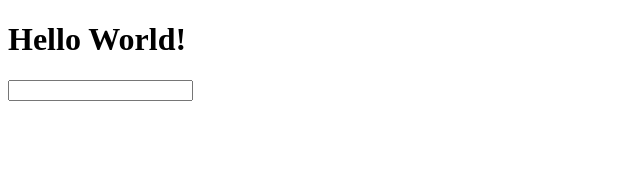
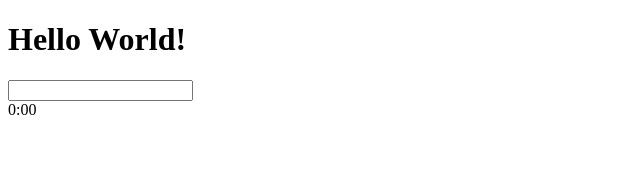
Before and after one commit to kazuma1989/chrome-ext-timer, a Preact app: page / in a window 1280 px wide. Shown: the top 191 px of the page, without its empty margins (0-640 px from the left). Built offline with nearby package versions, Linux system fonts and the light colour scheme.

Commit message:
feat: Add a timer with a worker

```diff
--- a/src/App.tsx
+++ b/src/App.tsx
@@ -1,4 +1,5 @@
 import { useState } from 'preact/hooks'
+import Timer from './Timer'
 
 export default function App() {
   const [name, setName] = useState('')
@@ -7,6 +8,8 @@ export default function App() {
     <div>
       <h1>Hello {name?.toUpperCase() || 'World'}!</h1>
       <input value={name} onInput={e => setName(e.currentTarget.value)} />
+
+      <Timer />
     </div>
   )
 }
--- /dev/null
+++ b/src/Timer.tsx
@@ -0,0 +1,24 @@
+import { useState, useEffect } from 'preact/hooks'
+
+export default function Timer() {
+  const [seconds, setSeconds] = useState(0)
+
+  useEffect(() => {
+    const worker = new Worker('./worker.ts')
+    worker.addEventListener('message', e => setSeconds(e.data))
+
+    return () => worker.terminate()
+  }, [])
+
+  return <div>{secondsToTime(seconds)}</div>
+}
+
+function secondsToTime(seconds: number): string {
+  const sec = seconds % 60
+  const min = (seconds - sec) / 60
+
+  const mm = min.toString()
+  const ss = sec.toString().padStart(2, '0')
+
+  return `${mm}:${ss}`
+}
```
Also changed, not shown: src/worker.ts (added, +10 -0 lines).
